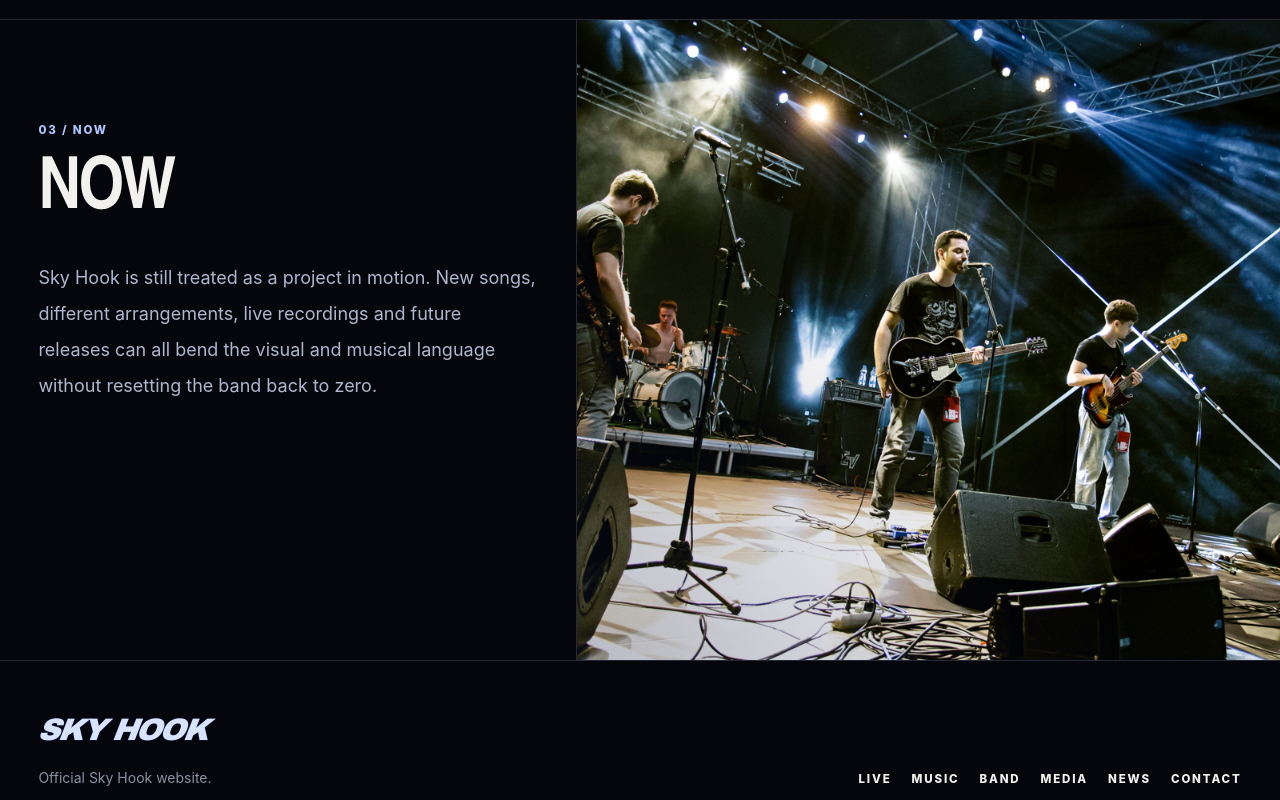
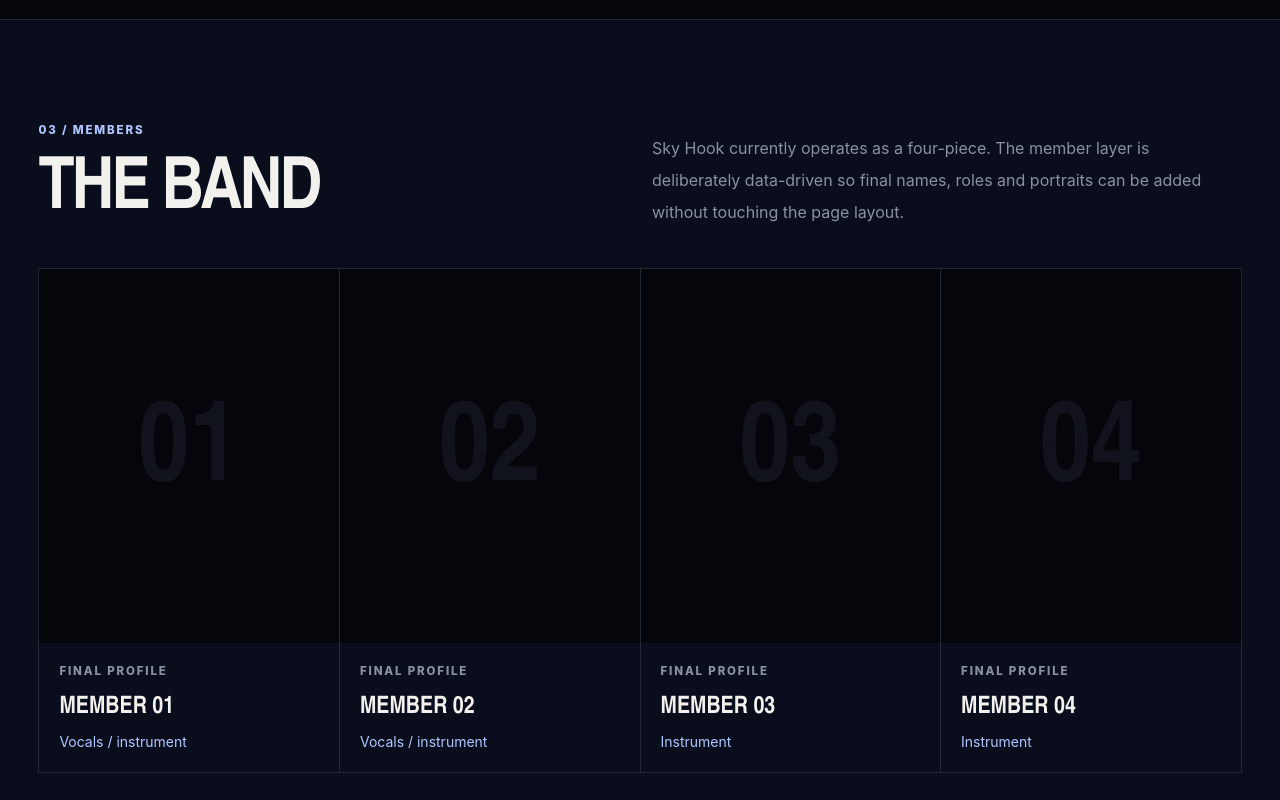
Before and after one commit to m4rkovic/sky-hook-website, a Next.js app: page /en/band in a window 1280 px wide. Shown: the part 3620-4420 px from the top of the page. Built offline with nearby package versions, Linux system fonts and the light colour scheme; no server answers.

Commit message:
Add four member band section

```diff
--- a/src/app/[locale]/(site)/band/page.tsx
+++ b/src/app/[locale]/(site)/band/page.tsx
@@ -2,7 +2,7 @@ import type { Metadata } from "next";
 import Image from "next/image";
 import { notFound } from "next/navigation";
 import { PageShell } from "@/components/layout/page-shell";
-import { bandCopy } from "@/content/band";
+import { bandCopy, bandMembers } from "@/content/band";
 import { mediaItems } from "@/content/media";
 import { getDictionary } from "@/i18n/get-dictionary";
 import { hasLocale, type Locale } from "@/i18n/config";
@@ -118,10 +118,55 @@ export default async function BandPage({ params }: { params: Promise<{ locale: s
         </div>
       </section>
 
+      <section className="section-frame bg-surface">
+        <div className="site-container">
+          <div className="grid gap-6 border-b border-line pb-10 md:grid-cols-[1fr_1fr] md:items-end">
+            <div>
+              <p className="kicker text-ice">03 / MEMBERS</p>
+              <h2 className="mt-4 font-display text-5xl font-black uppercase tracking-[-0.04em] md:text-7xl">
+                {copy.membersTitle}
+              </h2>
+            </div>
+            <p className="max-w-2xl text-base leading-8 text-muted md:justify-self-end">{copy.membersBody}</p>
+          </div>
+
+          <div className="grid border-l border-line sm:grid-cols-2 lg:grid-cols-4">
+            {bandMembers.map((member, index) => {
+              const memberImage = member.imageId ? mediaItems.find((item) => item.id === member.imageId) : undefined;
+              return (
+                <article key={member.name} className="border-b border-r border-line">
+                  <div className="relative aspect-[4/5] overflow-hidden bg-background">
+                    {memberImage ? (
+                      <Image
+                        src={memberImage.src}
+                        alt={memberImage.alt}
+                        fill
+                        sizes="(max-width: 640px) 100vw, (max-width: 1024px) 50vw, 25vw"
+                        className="media-cover"
+                        style={{ objectPosition: memberImage.focalPoint }}
+                      />
+                    ) : (
+                      <div className="absolute inset-0 flex items-center justify-center">
+                        <span className="font-display text-[7rem] font-black leading-none text-line/40">{String(index + 1).padStart(2, "0")}</span>
+                      </div>
+                    )}
+                  </div>
+                  <div className="p-5">
+                    <p className="kicker text-muted">{copy.membersPending}</p>
+                    <h3 className="mt-3 font-display text-2xl font-black uppercase">{member.name}</h3>
+                    <p className="mt-2 text-sm text-ice">{member.role[locale]}</p>
+                  </div>
+                </article>
+              );
+            })}
+          </div>
+        </div>
+      </section>
+
       <section className="border-t border-line">
         <div className="grid lg:grid-cols-[0.9fr_1.1fr]">
           <div className="p-[var(--sh-gutter)] py-[var(--sh-section-y)]">
-            <p className="kicker text-ice">03 / NOW</p>
+            <p className="kicker text-ice">04 / NOW</p>
             <h2 className="mt-4 font-display text-5xl font-black uppercase tracking-[-0.04em] md:text-7xl">
               {copy.nowTitle}
             </h2>
```
